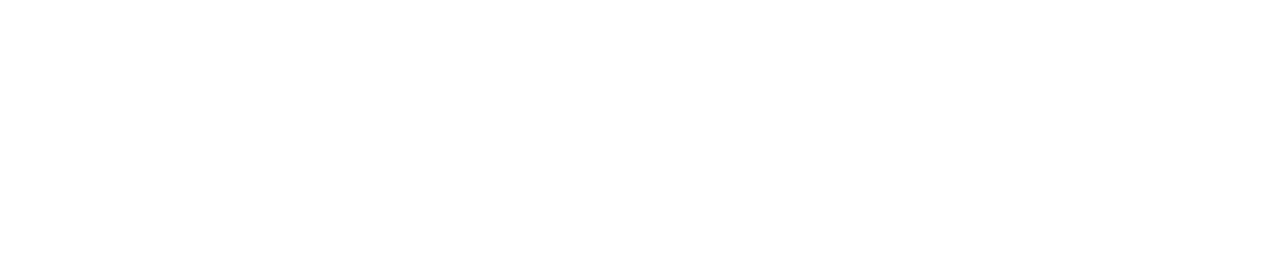
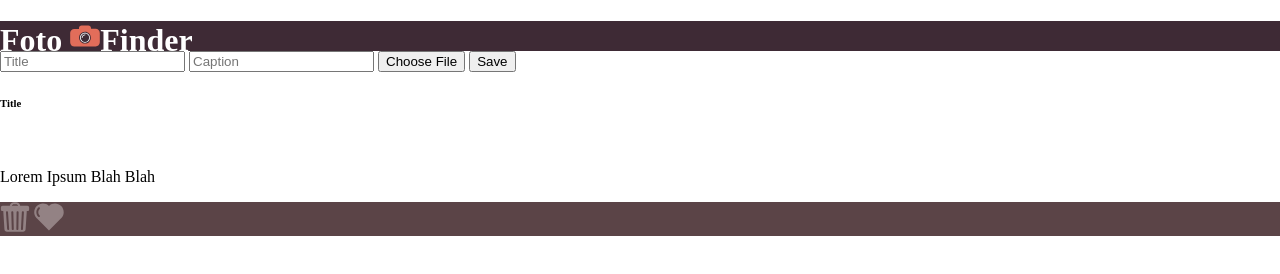
Before and after one commit to the-oem/foto-finder, a plain HTML site: page index.html in a window 1280 px wide. Drawn offline with Linux system fonts and the light colour scheme.

Commit message:
add initial HTML structure + CSS

```diff
--- a/index.html
+++ b/index.html
@@ -1,13 +1,36 @@
 <!DOCTYPE html>
-<html>
-
 <head>
   <meta charset="utf-8">
-  <title></title>
+  <title>Foto Finder</title>
   <link rel="stylesheet" href="styles.css">
+  <link href="https://fonts.googleapis.com/css?family=Open+Sans:800,600" rel="stylesheet">
 </head>
 
 <body>
+
+  <header>
+    <h1>Foto <img class="logo"src="images/foto-finder-logo.svg" alt="logo">Finder</h1>
+  </header>
+
+  <section class="input">
+    <input class="title" placeholder="Title"></input>
+    <input class="caption" placeholder="Caption"></input>
+    <button class="choose-file">Choose File</button>
+    <button class="save">Save</button>
+  </section>
+
+  <section class="cardset">
+    <div class="card">
+      <h6>Title</h6>
+      <img src="" alt="">
+      <p>Lorem Ipsum Blah Blah</p>
+      <div class="card-actions">
+        <img class="card-action" src="images/delete.svg" alt="delete">
+        <img class="card-action" src="images/favorite.svg" alt="favorite">
+      </div>
+    </div>
+  </section>
+
 
   <script type="text/javascript" src="scripts.js"></script>
 </body>
--- a/styles.css
+++ b/styles.css
@@ -0,0 +1,25 @@
+body {
+  margin: 0;
+  font-family: 'open-sans';
+}
+
+header {
+  color: #ffffff;
+  background-color: #3E2A35;
+  margin: 0px;
+  height:30px;
+}
+
+.logo {
+  height: 30px;
+  width: 30px;
+}
+
+.card-actions {
+  background-color: #5b4447;
+}
+
+.card-action {
+  height: 30px;
+  width: 30px;
+}
```
